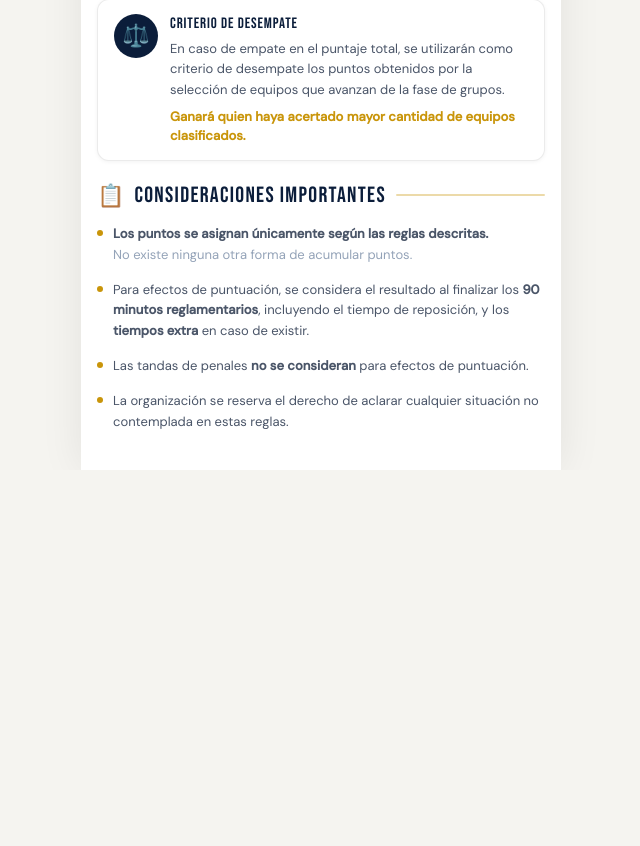
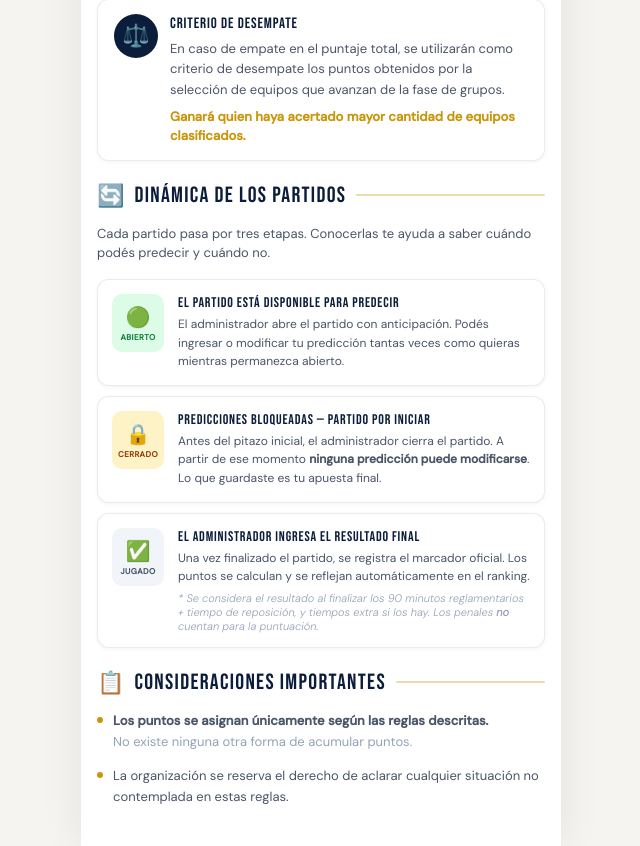
Before and after one commit to ememos72-hash/quiniela-mundial-2026, a React (Vite) app: page /info in a window 1280 px wide. Shown: the part 682-1528 px from the top of the page, without its empty margins (319-959 px from the left). Before the commit the page ends 1152 px from the top, so only its background shows below. Built offline with nearby package versions, Linux system fonts and the light colour scheme; no server answers.

Commit message:
Info: seccion Dinamica de los Partidos con etapas abierto/cerrado/jugado

```diff
--- a/src/pages/RulesPage.jsx
+++ b/src/pages/RulesPage.jsx
@@ -262,6 +262,111 @@ const RulesPage = () => {
       </div>
 
       {/* ══════════════════════════════════════════════
+          SECCIÓN 3 — DINÁMICA DE LOS PARTIDOS
+      ══════════════════════════════════════════════ */}
+      <SectionHeader icon="🔄" title="Dinámica de los Partidos" />
+
+      <div style={{ fontSize: 13, color: 'var(--text-mid)', marginBottom: 16, lineHeight: 1.5 }}>
+        Cada partido pasa por tres etapas. Conocerlas te ayuda a saber cuándo podés predecir y cuándo no.
+      </div>
+
+      {/* Etapa 1 — Abierto */}
+      <div style={{
+        border: '1px solid var(--border)',
+        borderRadius: 'var(--radius)',
+        padding: '14px 14px',
+        marginBottom: 10,
+        background: '#fff',
+        boxShadow: '0 1px 4px rgba(0,0,0,0.05)',
+        display: 'flex', gap: 14, alignItems: 'flex-start',
+      }}>
+        <div style={{
+          minWidth: 52, height: 58,
+          background: '#dcfce7',
+          borderRadius: 10,
+          display: 'flex', flexDirection: 'column',
+          alignItems: 'center', justifyContent: 'center',
+          flexShrink: 0,
+        }}>
+          <span style={{ fontSize: 20 }}>🟢</span>
+          <span style={{ fontSize: 8, color: '#15803d', fontWeight: 700, textTransform: 'uppercase', letterSpacing: '0.05em', marginTop: 2 }}>Abierto</span>
+        </div>
+        <div style={{ flex: 1 }}>
+          <div style={{ fontFamily: "'Bebas Neue', sans-serif", fontSize: 14, letterSpacing: '0.06em', color: 'var(--navy)', marginBottom: 4 }}>
+            El partido está disponible para predecir
+          </div>
+          <div style={{ fontSize: 12, color: 'var(--text-mid)', lineHeight: 1.55 }}>
+            El administrador abre el partido con anticipación. Podés ingresar o modificar tu predicción tantas veces como quieras mientras permanezca abierto.
+          </div>
+        </div>
+      </div>
+
+      {/* Etapa 2 — Cerrado */}
+      <div style={{
+        border: '1px solid var(--border)',
+        borderRadius: 'var(--radius)',
+        padding: '14px 14px',
+        marginBottom: 10,
+        background: '#fff',
+        boxShadow: '0 1px 4px rgba(0,0,0,0.05)',
+        display: 'flex', gap: 14, alignItems: 'flex-start',
+      }}>
+        <div style={{
+          minWidth: 52, height: 58,
+          background: '#fef3c7',
+          borderRadius: 10,
+          display: 'flex', flexDirection: 'column',
+          alignItems: 'center', justifyContent: 'center',
+          flexShrink: 0,
+        }}>
+          <span style={{ fontSize: 20 }}>🔒</span>
+          <span style={{ fontSize: 8, color: '#92400e', fontWeight: 700, textTransform: 'uppercase', letterSpacing: '0.05em', marginTop: 2 }}>Cerrado</span>
+        </div>
+        <div style={{ flex: 1 }}>
+          <div style={{ fontFamily: "'Bebas Neue', sans-serif", fontSize: 14, letterSpacing: '0.06em', color: 'var(--navy)', marginBottom: 4 }}>
+            Predicciones bloqueadas — partido por iniciar
+          </div>
+          <div style={{ fontSize: 12, color: 'var(--text-mid)', lineHeight: 1.55 }}>
+            Antes del pitazo inicial, el administrador cierra el partido. A partir de ese momento <strong>ninguna predicción puede modificarse</strong>. Lo que guardaste es tu apuesta final.
+          </div>
+        </div>
+      </div>
+
+      {/* Etapa 3 — Resultado */}
+      <div style={{
+        border: '1px solid var(--border)',
+        borderRadius: 'var(--radius)',
+        padding: '14px 14px',
+        marginBottom: 20,
+        background: '#fff',
+        boxShadow: '0 1px 4px rgba(0,0,0,0.05)',
+        display: 'flex', gap: 14, alignItems: 'flex-start',
+      }}>
+        <div style={{
+          minWidth: 52, height: 58,
+          background: '#f1f5f9',
+          borderRadius: 10,
+          display: 'flex', flexDirection: 'column',
+          alignItems: 'center', justifyContent: 'center',
+          flexShrink: 0,
+        }}>
+          <span style={{ fontSize: 20 }}>✅</span>
+          <span style={{ fontSize: 8, color: '#475569', fontWeight: 700, textTransform: 'uppercase', letterSpacing: '0.05em', marginTop: 2 }}>Jugado</span>
+        </div>
+        <div style={{ flex: 1 }}>
+          <div style={{ fontFamily: "'Bebas Neue', sans-serif", fontSize: 14, letterSpacing: '0.06em', color: 'var(--navy)', marginBottom: 4 }}>
+            El administrador ingresa el resultado final
+          </div>
+          <div style={{ fontSize: 12, color: 'var(--text-mid)', lineHeight: 1.55 }}>
+            Una vez finalizado el partido, se registra el marcador oficial. Los puntos se calculan y se reflejan automáticamente en el ranking.
+          </div>
+          <div style={{ fontSize: 11, color: 'var(--text-muted)', fontStyle: 'italic', marginTop: 5 }}>
+            * Se considera el resultado al finalizar los 90 minutos reglamentarios + tiempo de reposición, y tiempos extra si los hay. Los penales <strong>no</strong> cuentan para la puntuación.
+          </div>
+        </div>
+      </div>
+
+      {/* ══════════════════════════════════════════════
           SECCIÓN 4 — CONSIDERACIONES IMPORTANTES
       ══════════════════════════════════════════════ */}
       <SectionHeader icon="📋" title="Consideraciones Importantes" />
@@ -270,16 +375,6 @@ const RulesPage = () => {
         <strong>Los puntos se asignan únicamente según las reglas descritas.</strong>
         <br />
         <span style={{ color: 'var(--text-muted)' }}>No existe ninguna otra forma de acumular puntos.</span>
-      </ConsideracionItem>
-
-      <ConsideracionItem>
-        Para efectos de puntuación, se considera el resultado al finalizar los{' '}
-        <strong>90 minutos reglamentarios</strong>, incluyendo el tiempo de reposición,
-        y los <strong>tiempos extra</strong> en caso de existir.
-      </ConsideracionItem>
-
-      <ConsideracionItem>
-        Las tandas de penales <strong>no se consideran</strong> para efectos de puntuación.
       </ConsideracionItem>
 
       <ConsideracionItem>
```
